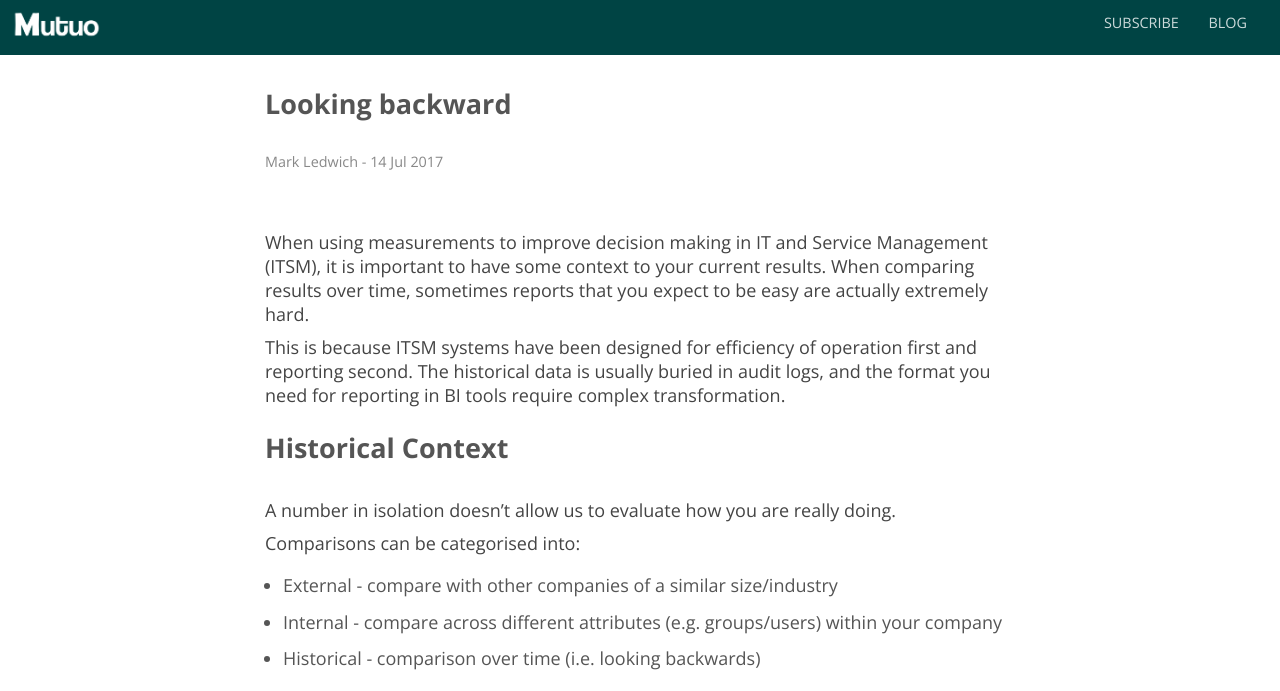
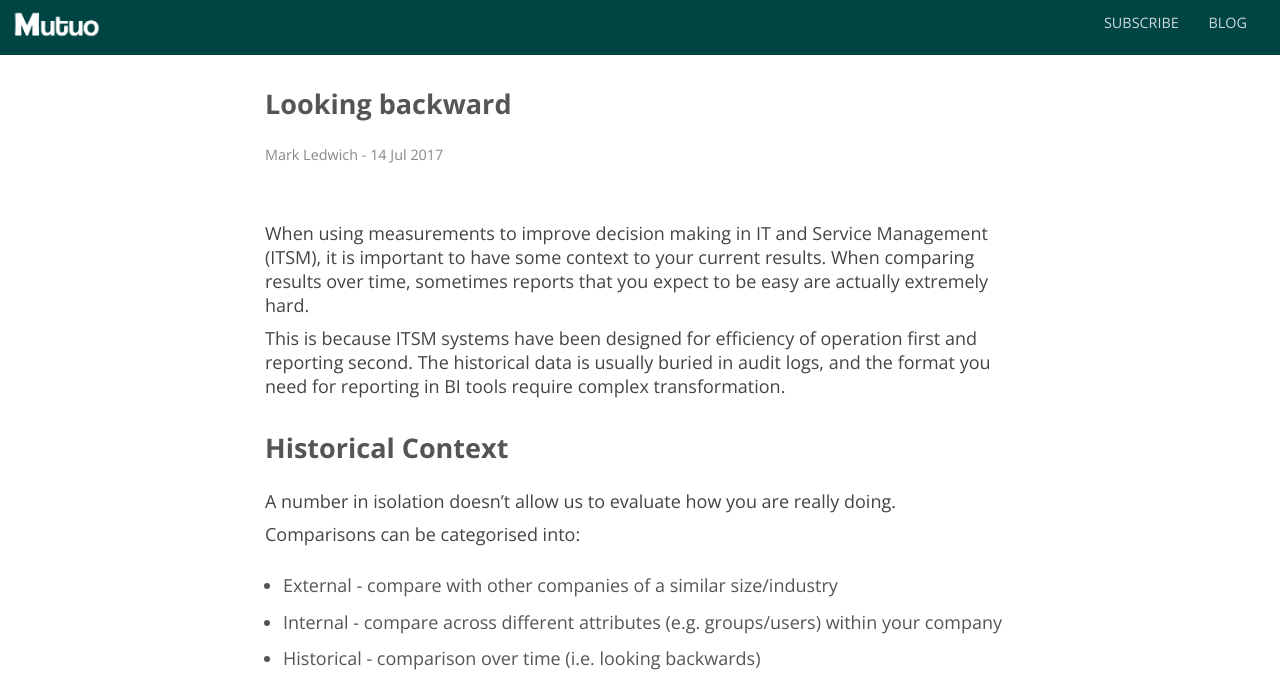
Before and after one commit to markledwich2/mutuosite, a Jekyll site: the page built from _posts/2017-07-14-looking-backward.md, in a window 1280 px wide. Shown: the top 691 px of the page. Built offline with Jekyll 4.4.1, drawn with Linux system fonts in a browser that asks for light colours; nearby versions of some CDN libraries.

Commit message:
paragraph fixes

```diff
--- a/_sass/posts.scss
+++ b/_sass/posts.scss
@@ -6,6 +6,6 @@
     }
 
     p {
-        padding-top: 0.5em
+        padding-bottom: 0.5em
     }
 }
```
Also changed, not shown: _posts/2017-07-14-looking-backward.md (+0 -7 lines).
